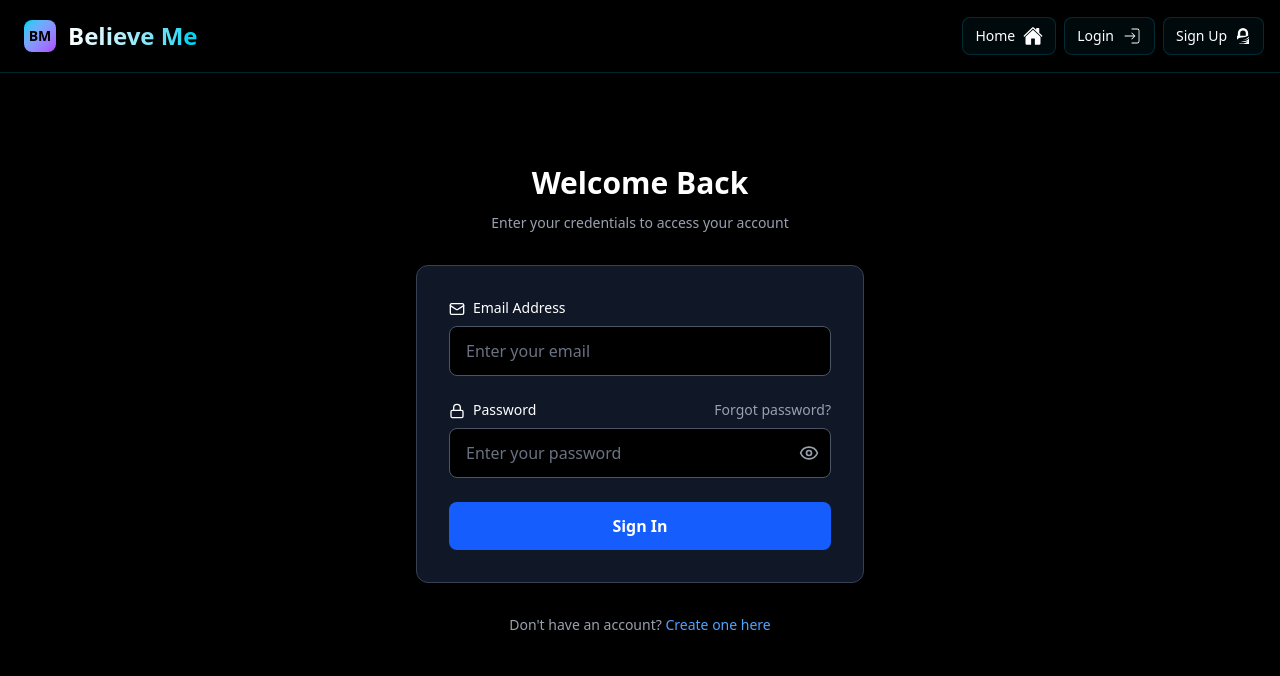
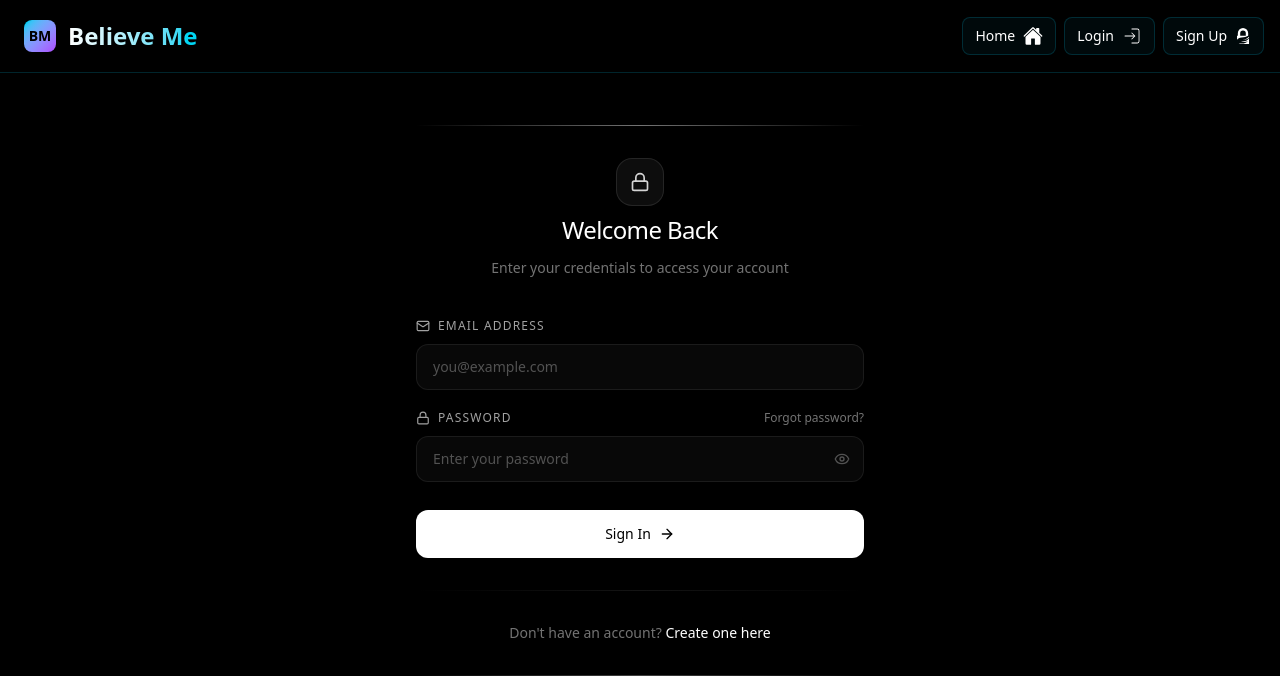
Before and after one commit to Johnihb/ai-interviewer, a React (Vite) app in the folder frontend/: page /login in a window 1280 px wide. Shown: the top 676 px of the page. Built offline with nearby package versions, Linux system fonts and the light colour scheme; no server answers.

Commit message:
updated the login form

```diff
--- a/frontend/src/pages/Login.jsx
+++ b/frontend/src/pages/Login.jsx
@@ -1,5 +1,5 @@
 import { useState } from 'react'
-import { Eye, EyeOff, Mail, Lock } from 'lucide-react'
+import { Eye, EyeOff, Mail, Lock, ArrowRight } from 'lucide-react'
 import { useUserStore } from '../stores/userStore'
 import { Link } from 'react-router-dom'
 
@@ -16,25 +16,38 @@ export default function Login() {
   }
 
   return (
-    <div className="min-h-screen bg-black flex items-center justify-center p-4">
-      <div className="w-full max-w-md">
+    <div className="min-h-screen flex items-center justify-center p-4 relative overflow-hidden">
+
+      {/* Subtle ambient background */}
+      <div className="fixed inset-0 -z-10">
+        <div className="absolute inset-0 bg-[radial-gradient(ellipse_at_top,_rgba(255,255,255,0.03)_0%,_transparent_60%)]" />
+        <div className="absolute inset-0 bg-[radial-gradient(ellipse_at_bottom_right,_rgba(255,255,255,0.02)_0%,_transparent_50%)]" />
+      </div>
+
+      <div className="w-full max-w-md animate-in fade-in slide-in-from-bottom-6 duration-700">
+
+        {/* Top accent line */}
+        <div className="h-px w-full bg-gradient-to-r from-transparent via-neutral-500 to-transparent mb-8" />
+
         {/* Header */}
-        <div className="text-center mb-8">
-          <h1 className="text-3xl font-bold text-white mb-3">
+        <div className="text-center mb-10 space-y-3">
+          <div className="inline-flex items-center justify-center w-12 h-12 rounded-2xl bg-white/5 border border-white/10 mb-2 animate-in fade-in zoom-in-50 duration-500 delay-200">
+            <Lock className="w-5 h-5 text-neutral-300" />
+          </div>
+          <h1 className="text-2xl font-light tracking-tight text-white animate-in fade-in slide-in-from-bottom-3 duration-500 delay-300">
             Welcome Back
           </h1>
-          <p className="text-gray-400 text-sm">
+          <p className="text-neutral-500 text-sm font-light animate-in fade-in duration-500 delay-500">
             Enter your credentials to access your account
           </p>
         </div>
 
-        {/* Login Card */}
-        <div className="bg-gray-900 rounded-xl p-8 border border-gray-700 shadow-2xl">
-          <form onSubmit={handleSubmit} className="space-y-6">
+        {/* Form */}
+        <form onSubmit={handleSubmit} className="space-y-5">
           {/* Email Field */}
-            <div>
-              <label htmlFor="email" className="block text-white text-sm font-medium mb-2">
-                <Mail className="w-4 h-4 inline mr-2" />
+          <div className="group animate-in fade-in slide-in-from-bottom-4 duration-500 delay-300">
+            <label htmlFor="email" className="flex items-center gap-2 text-neutral-400 text-xs font-medium uppercase tracking-widest mb-2.5 transition-colors group-focus-within:text-neutral-200">
+              <Mail className="w-3.5 h-3.5" />
               Email Address
             </label>
             <input
@@ -44,21 +57,21 @@ export default function Login() {
               required
               value={email}
               onChange={(e) => setEmail(e.target.value)}
-                placeholder="Enter your email"
-                className="w-full px-4 py-3 bg-black border border-gray-600 rounded-lg text-white placeholder-gray-500 focus:border-blue-500 focus:ring-2 focus:ring-blue-500/20 focus:outline-none transition-all duration-200"
+              placeholder="you@example.com"
+              className="w-full px-4 py-3 bg-white/[0.03] border border-white/[0.08] rounded-xl text-white text-sm placeholder-neutral-600 focus:border-white/25 focus:bg-white/[0.05] focus:outline-none focus:ring-1 focus:ring-white/10 transition-all duration-300"
             />
           </div>
 
           {/* Password Field */}
-            <div>
-              <div className="flex items-center justify-between mb-2">
-                <label htmlFor="password" className="text-white text-sm font-medium">
-                  <Lock className="w-4 h-4 inline mr-2" />
+          <div className="group animate-in fade-in slide-in-from-bottom-4 duration-500 delay-[400ms]">
+            <div className="flex items-center justify-between mb-2.5">
+              <label htmlFor="password" className="flex items-center gap-2 text-neutral-400 text-xs font-medium uppercase tracking-widest transition-colors group-focus-within:text-neutral-200">
+                <Lock className="w-3.5 h-3.5" />
                 Password
               </label>
               <button
                 type="button"
-                  className="text-gray-400 text-sm hover:text-blue-400 transition-colors duration-200"
+                className="text-neutral-500 text-xs hover:text-neutral-300 transition-colors duration-200"
               >
                 Forgot password?
               </button>
@@ -72,48 +85,58 @@ export default function Login() {
                 value={password}
                 onChange={(e) => setPassword(e.target.value)}
                 placeholder="Enter your password"
-                  className="w-full px-4 py-3 pr-12 bg-black border border-gray-600 rounded-lg text-white placeholder-gray-500 focus:border-blue-500 focus:ring-2 focus:ring-blue-500/20 focus:outline-none transition-all duration-200"
+                className="w-full px-4 py-3 pr-12 bg-white/[0.03] border border-white/[0.08] rounded-xl text-white text-sm placeholder-neutral-600 focus:border-white/25 focus:bg-white/[0.05] focus:outline-none focus:ring-1 focus:ring-white/10 transition-all duration-300"
               />
               <button
                 type="button"
-                  className="absolute right-3 top-1/2 -translate-y-1/2 text-gray-400 hover:text-white transition-colors"
+                className="absolute right-3.5 top-1/2 -translate-y-1/2 text-neutral-600 hover:text-neutral-300 transition-colors duration-200"
                 onClick={() => setShowPassword(!showPassword)}
                 aria-label={showPassword ? "Hide password" : "Show password"}
               >
-                  {showPassword ? <EyeOff className="w-5 h-5" /> : <Eye className="w-5 h-5" />}
+                {showPassword ? <EyeOff className="w-4 h-4" /> : <Eye className="w-4 h-4" />}
               </button>
             </div>
           </div>
 
           {/* Login Button */}
+          <div className="pt-2 animate-in fade-in slide-in-from-bottom-4 duration-500 delay-500">
             <button
               type="submit"
               disabled={loading}
-              className="w-full bg-blue-600 hover:bg-blue-700 disabled:bg-blue-600/50 text-white font-semibold py-3 px-4 rounded-lg transition-all duration-200 disabled:cursor-not-allowed transform hover:scale-[1.02] active:scale-[0.98]"
+              className="group/btn w-full relative bg-white text-black text-sm font-medium py-3.5 px-4 rounded-xl overflow-hidden transition-all duration-300 hover:shadow-[0_0_30px_rgba(255,255,255,0.08)] hover:scale-[1.01] active:scale-[0.99] disabled:opacity-40 disabled:cursor-not-allowed disabled:hover:scale-100 disabled:hover:shadow-none"
             >
               {loading ? (
-                <div className="flex items-center justify-center gap-2">
-                  <div className="w-4 h-4 border-2 border-white/30 border-t-white rounded-full animate-spin"></div>
-                  Signing In...
+                <div className="flex items-center justify-center gap-2.5">
+                  <div className="w-4 h-4 border-2 border-black/20 border-t-black rounded-full animate-spin"></div>
+                  <span>Signing In...</span>
                 </div>
               ) : (
-                "Sign In"
+                <div className="flex items-center justify-center gap-2">
+                  <span>Sign In</span>
+                  <ArrowRight className="w-4 h-4 transition-transform duration-300 group-hover/btn:translate-x-0.5" />
+                </div>
               )}
             </button>
+          </div>
         </form>
-        </div>
+
+        {/* Divider */}
+        <div className="my-8 h-px bg-gradient-to-r from-transparent via-white/[0.08] to-transparent" />
 
         {/* Sign Up Link */}
-        <div className="text-center mt-8">
-          <p className="text-gray-400 text-sm">
+        <div className="text-center animate-in fade-in duration-500 delay-[600ms]">
+          <p className="text-neutral-500 text-sm font-light">
             Don't have an account?{' '}
             <Link to="/signup"
-              className="text-blue-400 hover:text-blue-300 font-medium hover:underline transition-all duration-200"
+              className="text-white hover:text-neutral-300 transition-colors duration-200 font-normal relative after:content-[''] after:absolute after:bottom-0 after:left-0 after:w-0 after:h-px after:bg-white/50 after:transition-all after:duration-300 hover:after:w-full"
             >
               Create one here
             </Link>
           </p>
         </div>
+
+        {/* Bottom accent line */}
+        <div className="h-px w-full bg-gradient-to-r from-transparent via-neutral-700 to-transparent mt-8" />
       </div>
     </div>
   )
```
Lines whose indentation alone changed are shown as unchanged.
